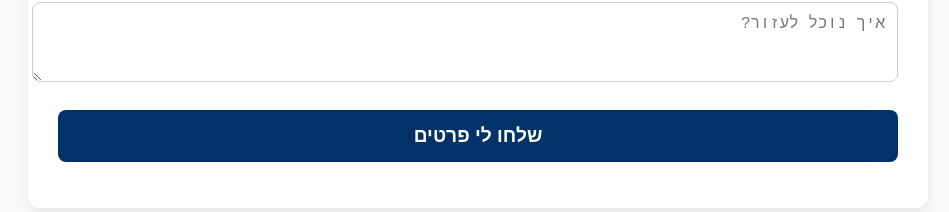
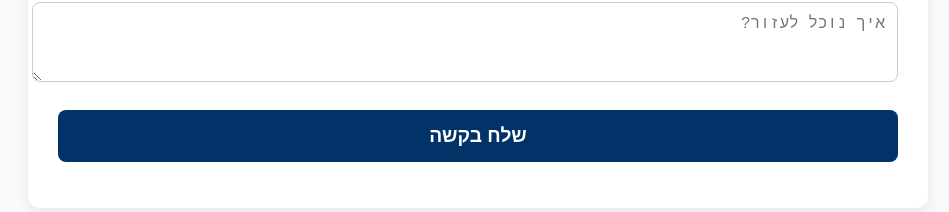
Before and after one commit to avidan850/lan-bag, a website: page public/index.html in a window 1280 px wide. Shown: the part 1638-1850 px from the top of the page, without its empty margins (162-1111 px from the left). Drawn offline with Linux system fonts and the light colour scheme.

Commit message:
update button text

```diff
--- a/public/index.html
+++ b/public/index.html
@@ -119,7 +119,7 @@
                 <label for="message">הערות נוספות</label>
                 <textarea id="message" name="message" rows="3" placeholder="איך נוכל לעזור?"></textarea>
               </div>
-              <button type="submit" id="submit-btn" class="submit-btn">שלחו לי פרטים</button>
+              <button type="submit" id="submit-btn" class="submit-btn">שלח בקשה</button>
               <p id="status-message" style="text-align: center; margin-top: 15px;"></p>
             </form>
           </div>
```
